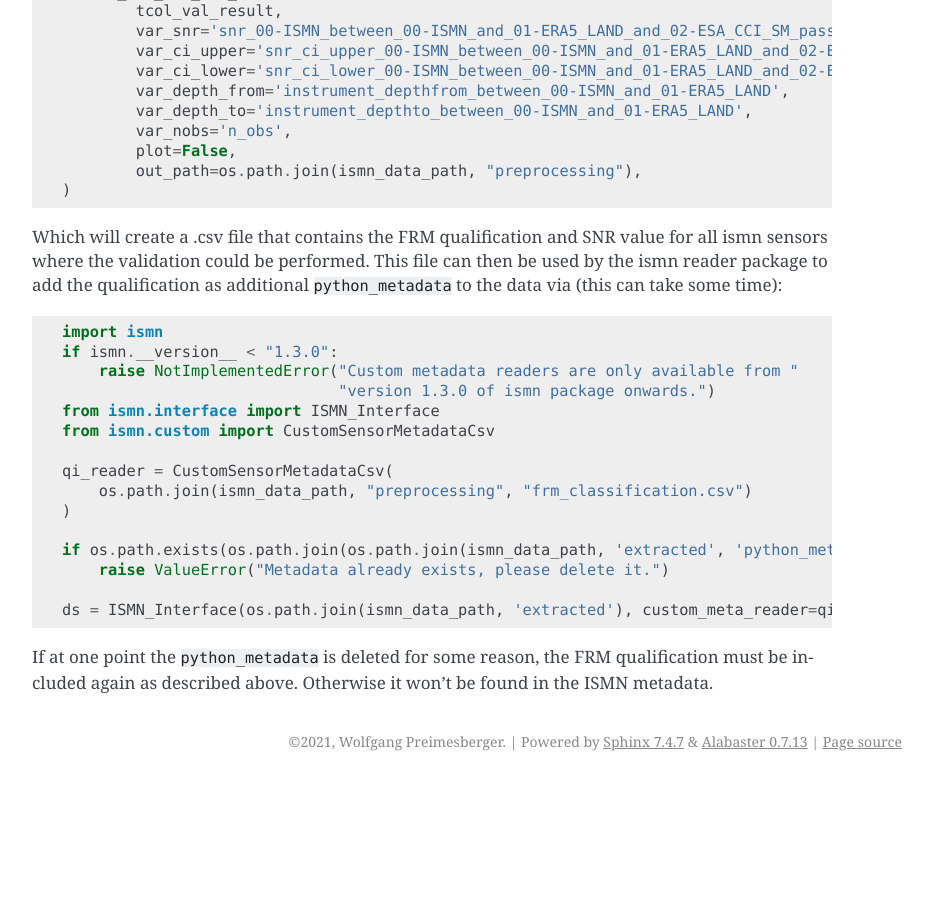
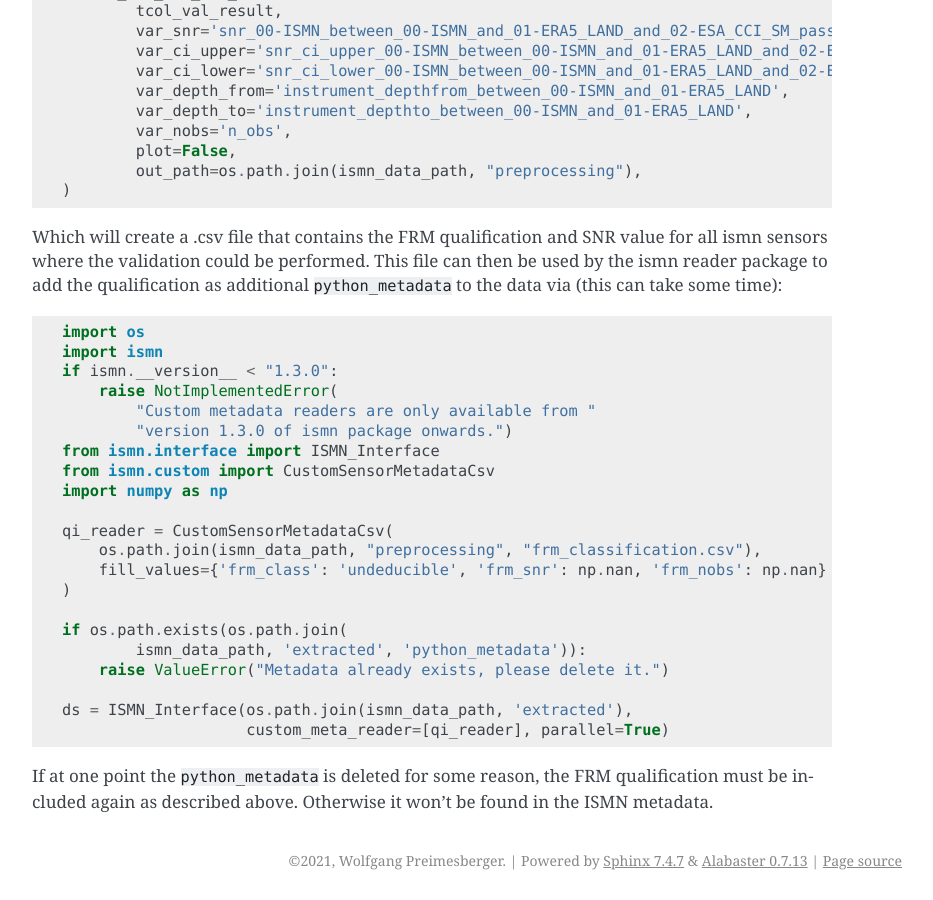
Before and after one commit to awst-austria/qa4sm-preprocessing, a Sphinx documentation site: the page built from docs/ismn_frm.rst, in a window 1280 px wide and 900 px high, scrolled down 845 px. Shown: the whole window, without its empty margins (338-1271 px from the left). Built offline with Sphinx 7.4.7, drawn with Linux system fonts in a browser that asks for light colours; before the commit the page ends 1626 px from its top, so only the background shows below that.

Commit message:
Update docs

```diff
--- a/docs/ismn_frm.rst
+++ b/docs/ismn_frm.rst
@@ -44,21 +44,28 @@ for all ismn sensors where the validation could be performed. This file can then
 be used by the ismn reader package to add the qualification as additional
 ``python_metadata`` to the data via (this can take some time)::
 
+    import os
     import ismn
     if ismn.__version__ < "1.3.0":
-        raise NotImplementedError("Custom metadata readers are only available from "
-                                  "version 1.3.0 of ismn package onwards.")
+        raise NotImplementedError(
+            "Custom metadata readers are only available from "
+            "version 1.3.0 of ismn package onwards.")
     from ismn.interface import ISMN_Interface
     from ismn.custom import CustomSensorMetadataCsv
+    import numpy as np
 
     qi_reader = CustomSensorMetadataCsv(
-        os.path.join(ismn_data_path, "preprocessing", "frm_classification.csv")
+        os.path.join(ismn_data_path, "preprocessing", "frm_classification.csv"),
+        fill_values={'frm_class': 'undeducible', 'frm_snr': np.nan, 'frm_nobs': np.nan}
     )
 
-    if os.path.exists(os.path.join(os.path.join(ismn_data_path, 'extracted', 'python_metadata')):
+    if os.path.exists(os.path.join(
+            ismn_data_path, 'extracted', 'python_metadata')):
         raise ValueError("Metadata already exists, please delete it.")
 
-    ds = ISMN_Interface(os.path.join(ismn_data_path, 'extracted'), custom_meta_reader=qi_reader, parallel=True)
+    ds = ISMN_Interface(os.path.join(ismn_data_path, 'extracted'),
+                        custom_meta_reader=[qi_reader], parallel=True)
+
 
 If at one point the ``python_metadata`` is deleted for some reason, the FRM
 qualification must be included again as described above. Otherwise it won't be
```
